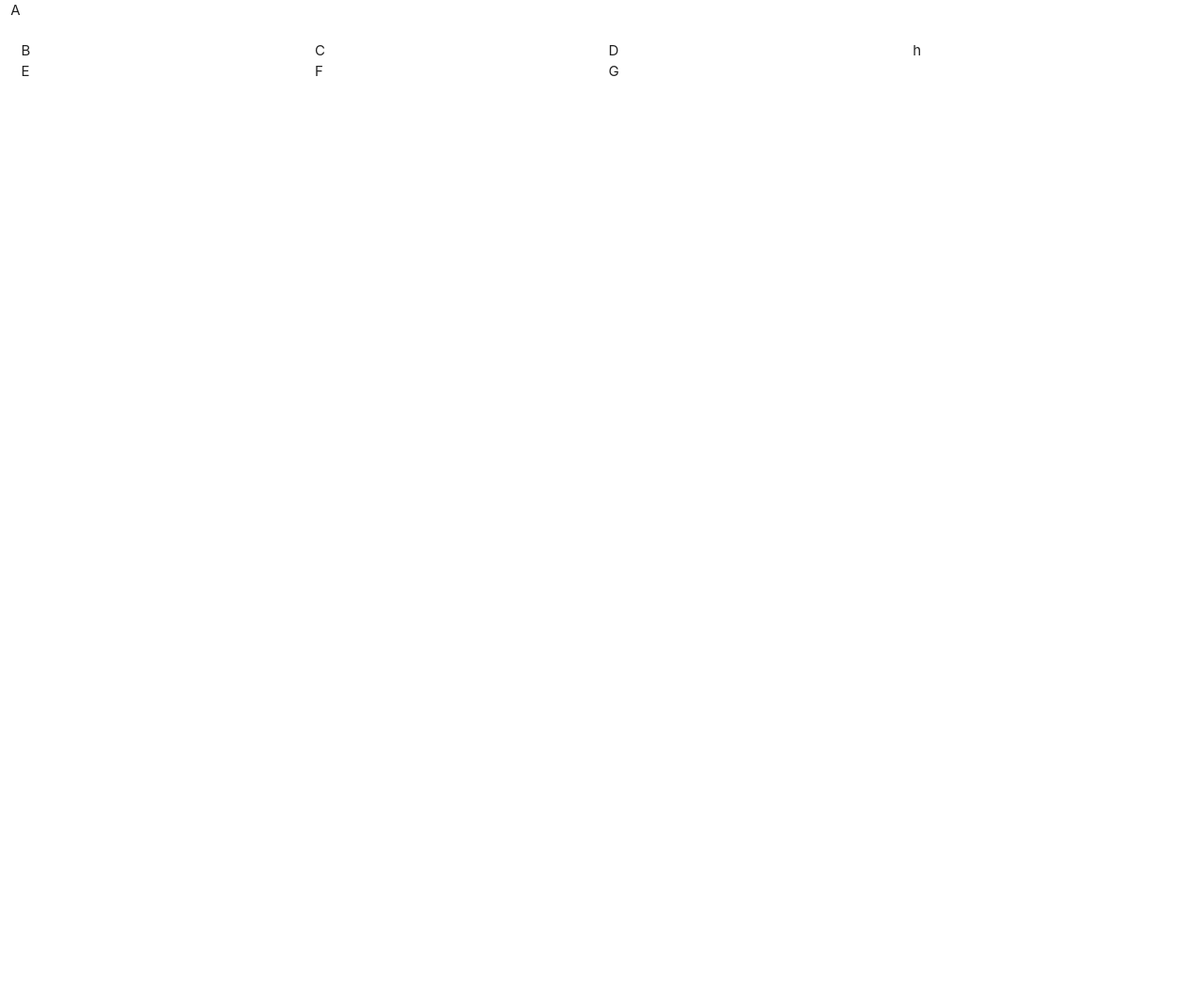
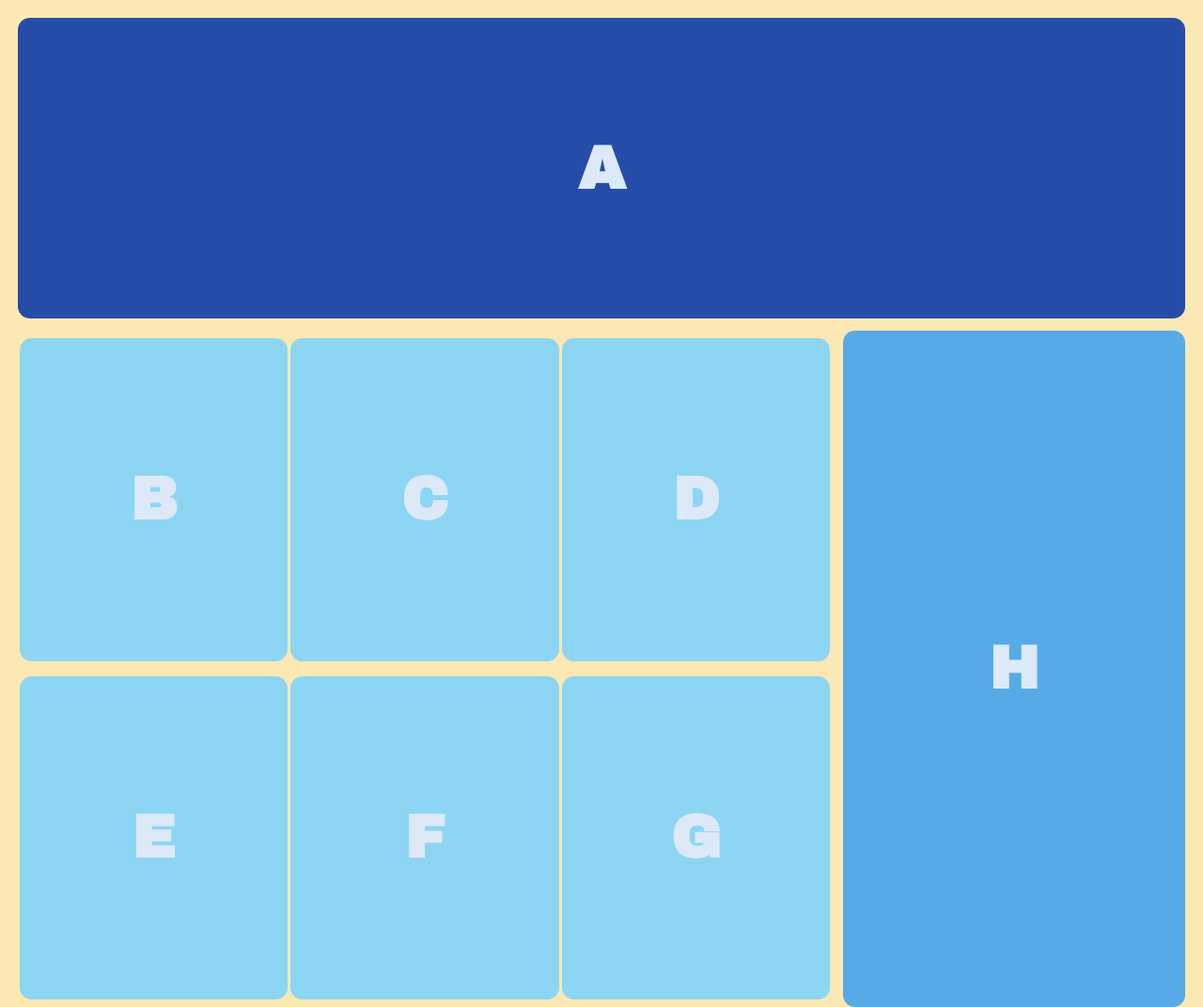
Before and after one commit to Brunno-DaSilva/UXResponsiveDesign, a plain HTML site: page fourth_mockup/index.html in a window 1280 px wide. Shown: the whole page at 94% size. Before the commit the page ends 800 px from the top, so only its background shows below. Drawn offline with nearby package versions, Linux system fonts and the light colour scheme.

Commit message:
Re organized mockup four

```diff
--- a/fourth_mockup/index.html
+++ b/fourth_mockup/index.html
@@ -1,28 +1,49 @@
 <!DOCTYPE html>
 <html lang="en">
   <head>
-    <link rel="stylesheet" href="https://cdnjs.cloudflare.com/ajax/libs/materialize/1.0.0/css/materialize.min.css">
-    <meta charset="UTF-8">
-    <meta name="viewport" content="width=device-width, initial-scale=1.0">
-    <title>Document</title>
-    <script src="https://cdnjs.cloudflare.com/ajax/libs/materialize/1.0.0/js/materialize.min.js"></script>
+    <meta charset="UTF-8" />
+    <meta name="viewport" content="width=device-width, initial-scale=1.0" />
+    <title>Forth Mockup</title>
+    <link rel="stylesheet" href="./main.css" />
   </head>
   <body>
-    <div class="row">
-        <div class="col s12">A</div>
+    <div class="container">
+      <!--First div container -->
+      <div class="one">
+        <h1>A</h1>
       </div>
-    <div class="row">
-        <div class="col s9">
-            <div class="col s4">B</div>
-            <div class="col s4">C</div>
-            <div class="col s4">D</div>
-            <div class="col s4">E</div>
-            <div class="col s4">F</div>
-            <div class="col s4">G</div>
 
+      <!--Second div container-->
+      <div class="two">
+        <!--First inner div container-->
+        <div class="two__divOne">
+          <div class="two__divOne--one">
+            <h1>B</h1>
           </div>
-        <div class="col s3" style="">
-            h
+          <div class="two__divOne--two">
+            <h1>C</h1>
+          </div>
+          <div class="two__divOne--three">
+            <h1>D</h1>
+          </div>
+        </div>
+        <!--Second inner div container-->
+        <div class="two__divTwo">
+          <div class="two__divTwo--one">
+            <h1>E</h1>
+          </div>
+          <div class="two__divTwo--two">
+            <h1>F</h1>
+          </div>
+          <div class="two__divTwo--three">
+            <h1>G</h1>
+          </div>
+        </div>
+      </div>
+
+      <!--Third div container-->
+      <div class="three">
+        <h1>H</h1>
       </div>
     </div>
   </body>
--- a/fourth_mockup/main.css
+++ b/fourth_mockup/main.css
@@ -1,5 +1,5 @@
 /****************************************************************************************************************
- The responsive design is achieved by a combination of flex-box, the usage of flexible unities and @media queries
+ The responsive design is acheive by a combination of flex-box, the usage of flexible unities and @media queries
 
 *****************************************************************************************************************/
 
@@ -24,18 +24,16 @@
 
 body {
   background-color: var(--body-bg);
+  width: 100%;
+  max-height: 100%;
 }
 .container {
   display: flex;
   flex-wrap: wrap;
-  justify-content: space-evenly;
   align-items: center;
-  align-content: space-around;
+  justify-content: center;
   color: var(--div5-color);
-  height: 100vh;
-  overflow: hidden;
-  overflow-x: hidden;
-  overflow-y: hidden;
+  margin: 1%;
 }
 
 .container h1 {
@@ -48,8 +46,8 @@ body {
   flex-direction: column;
   align-items: center;
   justify-content: center;
-  width: 98%;
-  height: 35vh !important;
+  width: 99%;
+  height: 40vh !important;
   background-color: var(--div1-color);
   margin: 0.5%;
   border-radius: 0.8rem;
@@ -61,11 +59,20 @@ body {
   align-items: center;
   justify-content: center;
   width: 69%;
-  height: 59vh !important;
+  height: 90vh !important;
   background-color: transparent;
   margin: 0.5%;
 }
+/* .two__divOne{
+  display: flex;
+  align-items: center;
+  justify-content: center;
+  width: 100%;
+  height: 49.5%;
+  background-color: var(--div3-color);
+  border-radius: 0.8rem;
 
+} */
 .two__divTwo,
 .two__divOne {
   display: flex;
@@ -101,7 +108,7 @@ body {
   justify-content: center;
   background-color: var(--div2-color);
   width: 29%;
-  height: 59vh;
+  height: 90vh;
   margin: 0.5%;
   border-radius: 0.8rem;
 }
```
Also changed, not shown: 1 other file. Lines whose indentation alone changed are shown as unchanged.
